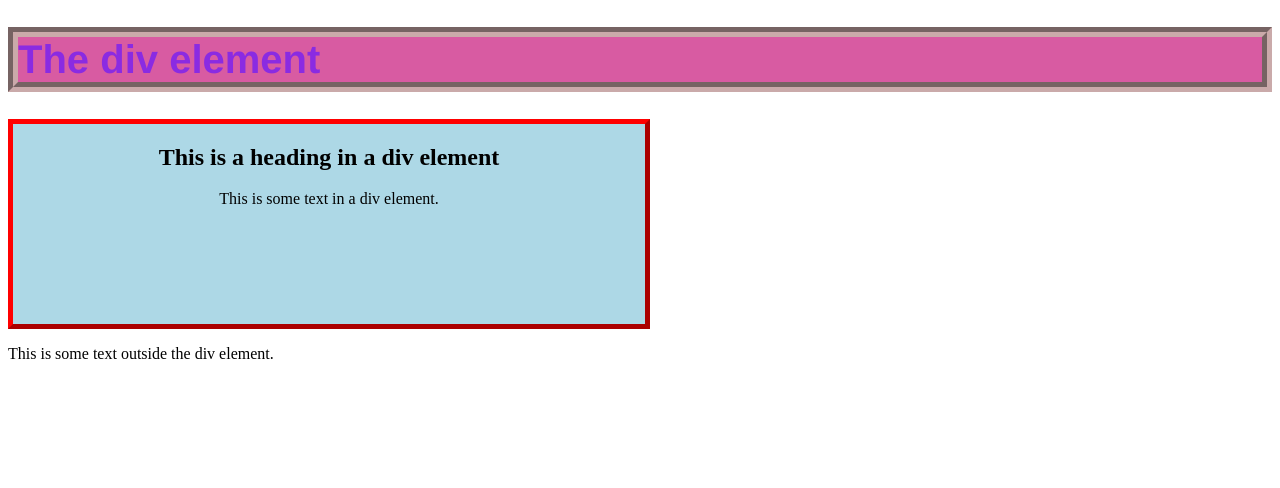
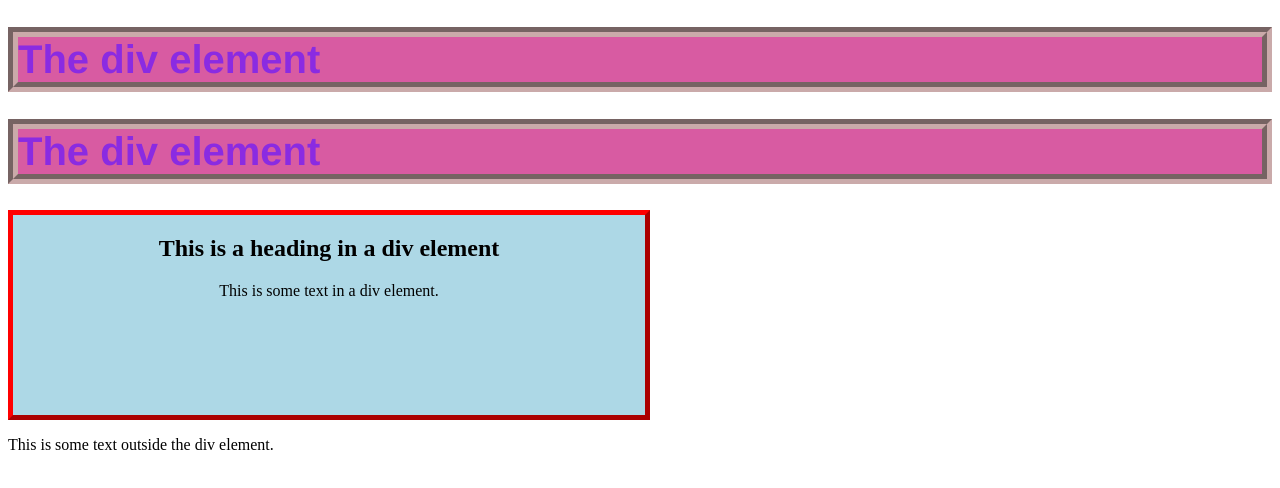
Before and after one commit to erickecp/repodg901, a plain HTML site: page index.html in a window 1280 px wide. Drawn offline with Linux system fonts and the light colour scheme.

Commit message:
Update h1

```diff
--- a/index.html
+++ b/index.html
@@ -19,7 +19,7 @@
         <body>
 
         <h1>The div element</h1>
-
+         <h1>The div element</h1>
         <div class="myDiv">
           <h2>This is a heading in a div element</h2>
           <p>This is some text in a div element.</p>
```
